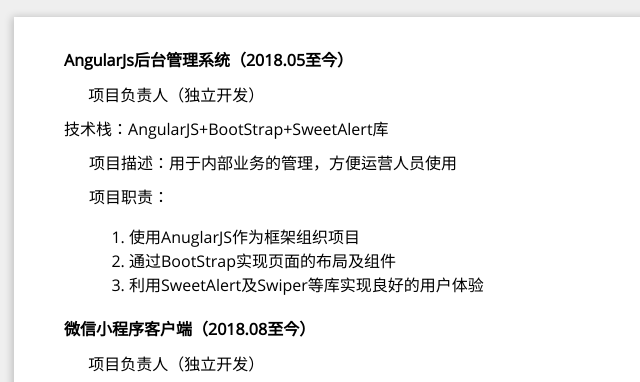
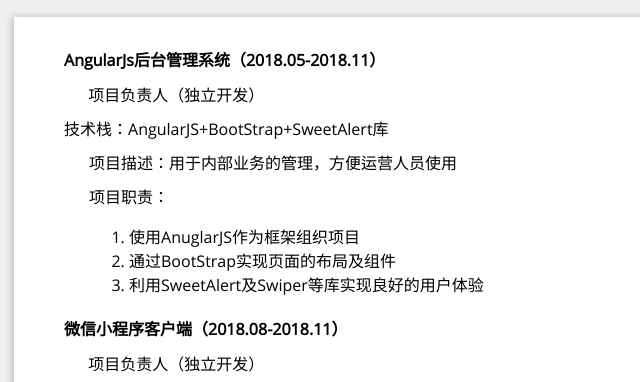
Before and after one commit to keyuTech/resume, a website: page index.html in a window 1280 px wide. Shown: the part 1459-1841 px from the top of the page, 156-796 px from the left. Drawn offline with Linux system fonts and the light colour scheme; a script that the page names is missing.

Commit message:
Update time

```diff
--- a/index.html
+++ b/index.html
@@ -159,7 +159,7 @@
       <h2>项目经验</h2>
       <div class="expirence-items">
         <div class="item">
-          <h4>AngularJs后台管理系统（2018.05至今）</h4>
+          <h4>AngularJs后台管理系统（2018.05-2018.11）</h4>
           <p class="role">
             <svg class="icon" aria-hidden="true">
               <use xlink:href="#icon-user"></use>
@@ -188,7 +188,7 @@
           </div>
         </div>
         <div class="item">
-          <h4>微信小程序客户端（2018.08至今）</h4>
+          <h4>微信小程序客户端（2018.08-2018.11）</h4>
           <p class="role">
             <svg class="icon" aria-hidden="true">
               <use xlink:href="#icon-user"></use>
```
